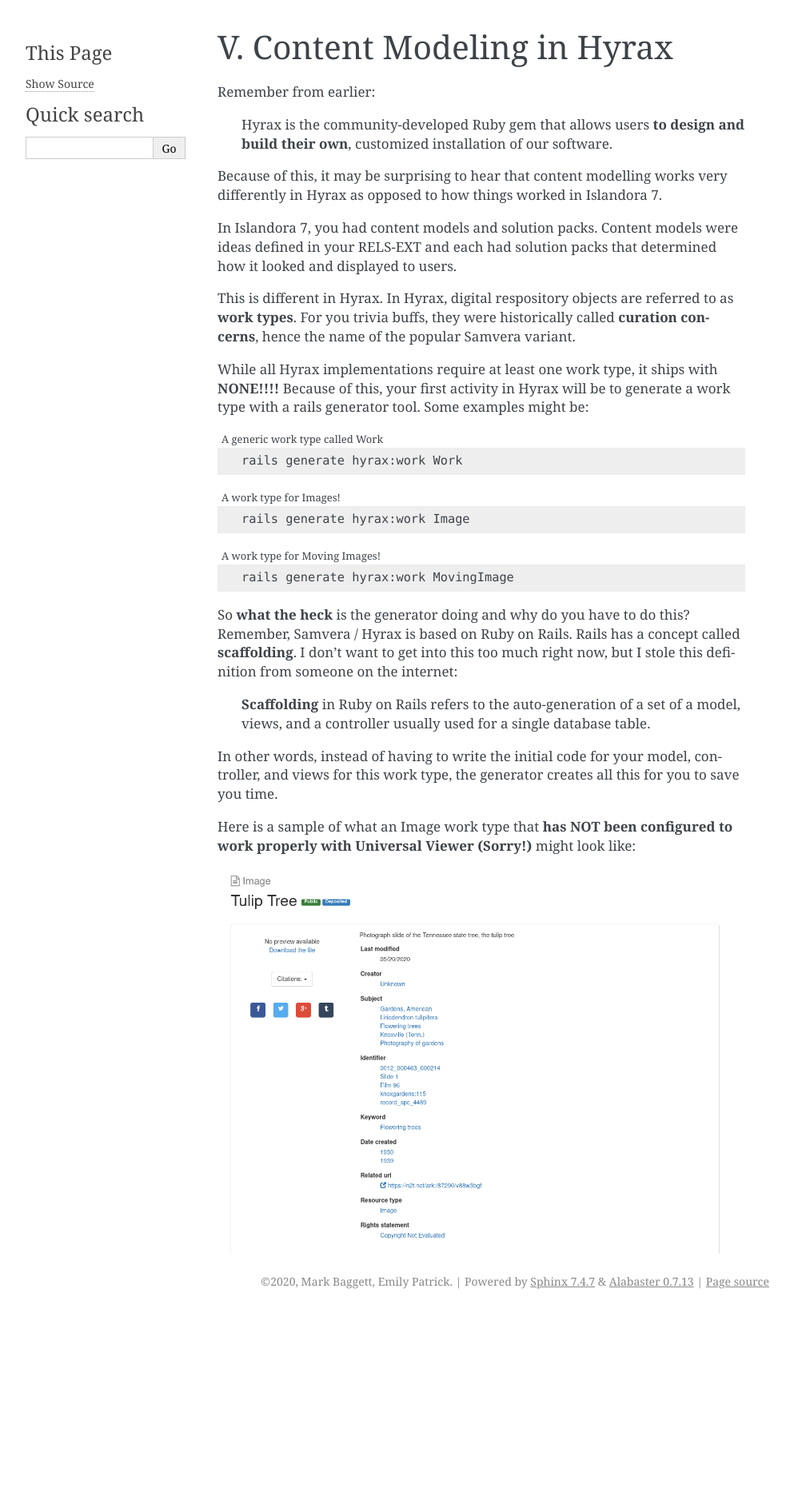
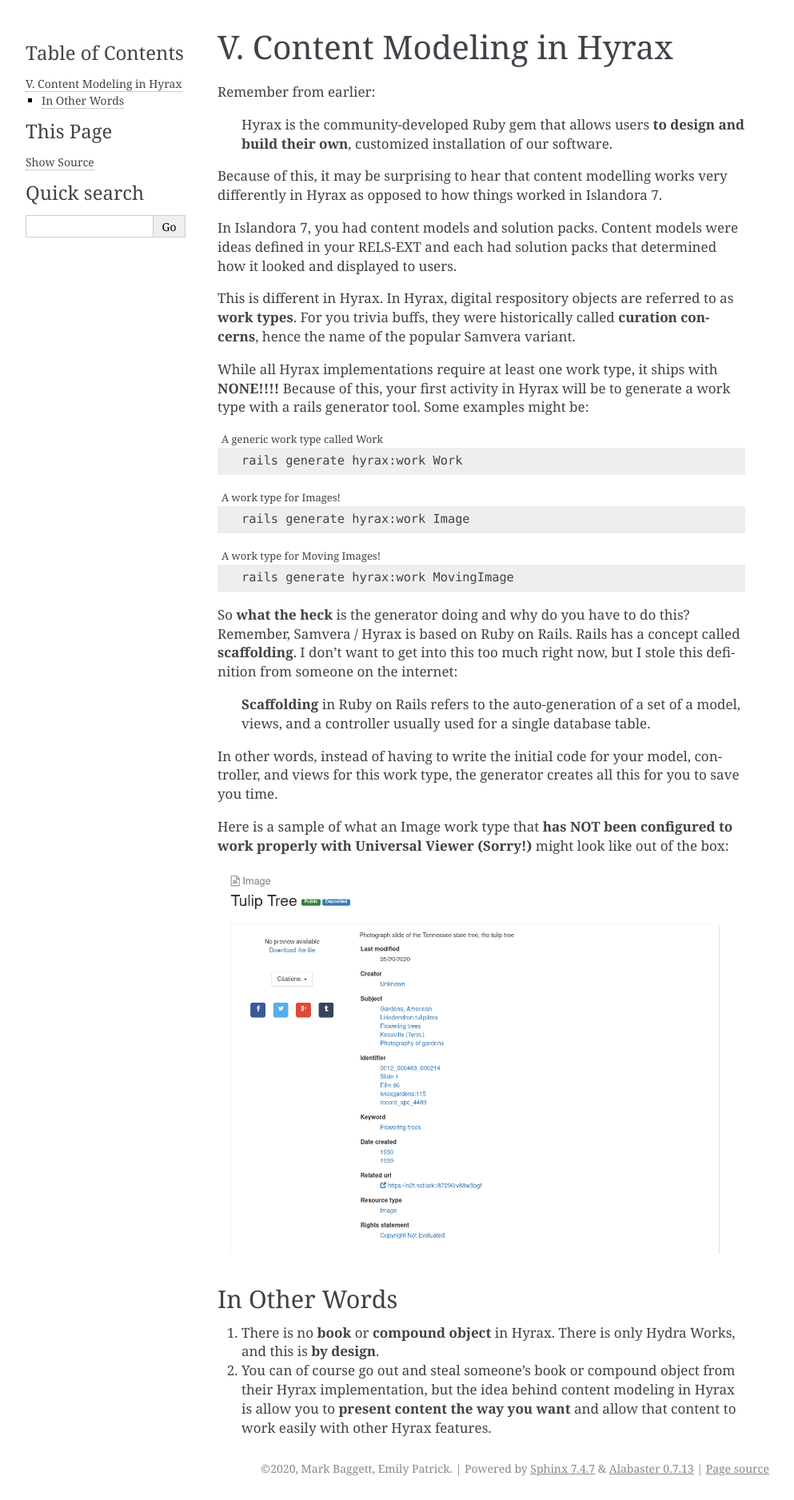
Before and after one commit to markpbaggett/utk_hyrax_review_docs, a Sphinx documentation site: the page built from docs/source/demo1/5_content_modeling.rst, in a window 1280 px wide. Shown: the whole page at 80% size, without its empty margins (148-1141 px from the left). Built offline with Sphinx 7.4.7, drawn with Linux system fonts in a browser that asks for light colours; before the commit the page ends 1642 px from its top, so only the background shows below that.

Commit message:
Add summary.

```diff
--- a/docs/source/demo1/5_content_modeling.rst
+++ b/docs/source/demo1/5_content_modeling.rst
@@ -47,7 +47,14 @@ In other words, instead of having to write the initial code for your model, cont
 the generator creates all this for you to save you time.
 
 Here is a sample of what an Image work type that **has NOT been configured to work properly with Universal Viewer (Sorry!)**
-might look like:
+might look like out of the box:
 
 .. image:: ../images/bad_tulip_tree.png
     :name: Bad Last Minute Tulip Tree
+
+==============
+In Other Words
+==============
+
+1. There is no **book** or **compound object** in Hyrax.  There is only Hydra Works, and this is **by design**.
+2. You can of course go out and steal someone's book or compound object from their Hyrax implementation, but the idea behind content modeling in Hyrax is allow you to **present content the way you want** and allow that content to work easily with other Hyrax features.
```
